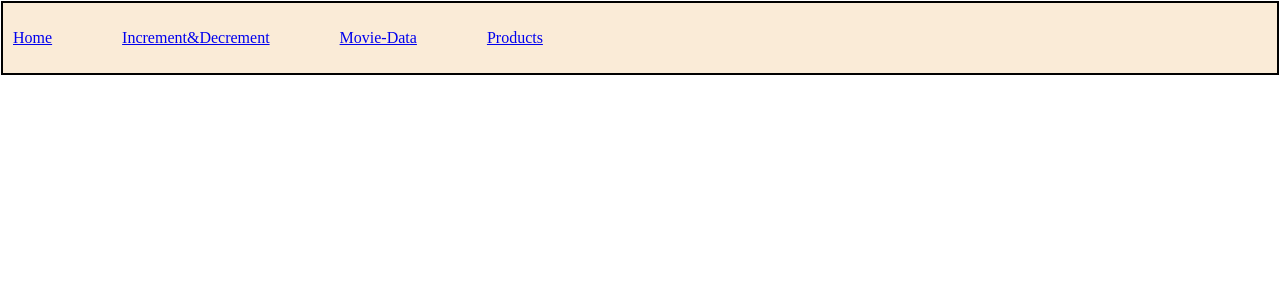
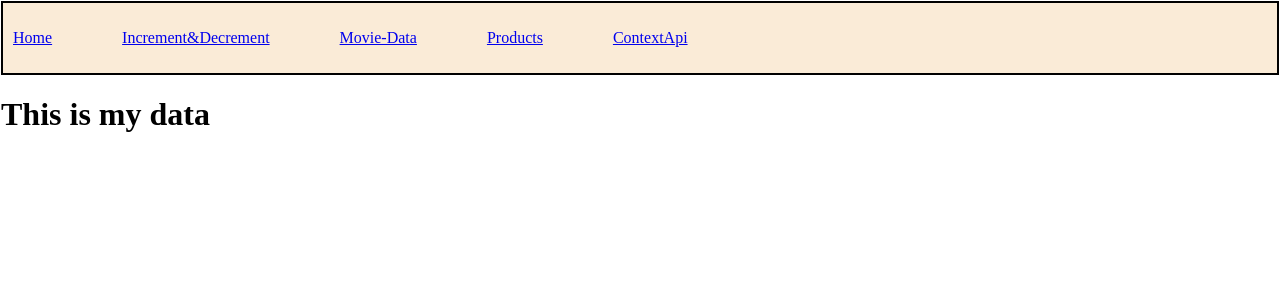
Before and after one commit to Shmmi/My-React-Practice, a React (Vite) app: page /context in a window 1280 px wide. Shown: the top 300 px of the page. Built offline with nearby package versions, Linux system fonts and the light colour scheme.

Commit message:
useContext practice

```diff
--- a/src/App.jsx
+++ b/src/App.jsx
@@ -3,11 +3,10 @@ import Number from "./Components/Increment.jsx"
 import Products from "./Components/Products.jsx"
 import Header from "./Components/Header.jsx"
 import {BrowserRouter, Route, Routes } from "react-router-dom"
+import Contextparent from "./Components/Contextparent.jsx"
 
 
 function App() {
-
-
   return (
     <BrowserRouter>
     <>
@@ -16,6 +15,7 @@ function App() {
       <Route path="/inc" element={<Number/>}/>
       <Route path="/movies" element={<Movieparent/>}/>
       <Route path="/products" element={<Products/>}/>
+      <Route path="/context" element={<Contextparent/>}/>
     </Routes>
     </>
     </BrowserRouter>
--- /dev/null
+++ b/src/Components/Contextchild.jsx
@@ -0,0 +1,13 @@
+import React, { useContext } from 'react'
+import { ContextState } from './Contextparent';
+const Contextchild = () => {
+
+const contextData= useContext(ContextState);
+  return (
+    <div>
+      <h1>{contextData}</h1>
+    </div>
+  )
+}
+
+export default Contextchild
--- /dev/null
+++ b/src/Components/Contextparent.jsx
@@ -0,0 +1,23 @@
+import React, { createContext } from 'react'
+import Contextchild from './Contextchild'
+import {useState } from 'react'
+//We use contextApi when we want to render some data feom a single parent to child of child.
+//Means let say there are 4 childs a,b,c,d and we pass the data from parent to d child than we can pass
+//this data by using contextapi directly feom parent to d child
+const ContextState = createContext();
+
+const Contextparent = () => {
+    // const[data,setData] = useState("This is my data")
+    const data = "This is my  data"
+  return (
+    <div>
+        <ContextState.Provider value={data}>
+        <Contextchild/>
+        </ContextState.Provider>
+
+    </div>
+  )
+}
+
+export default Contextparent
+export {ContextState};
--- a/src/Components/Header.css
+++ b/src/Components/Header.css
@@ -18,6 +18,6 @@ body{
 
 }
 .head ul li:hover{
-    background-color:rgb(114, 241, 245);
+    background-color:rgb(214, 114, 245);
     font-size: large;
 }
--- a/src/Components/Header.jsx
+++ b/src/Components/Header.jsx
@@ -10,6 +10,7 @@ const Header = () => {
         <li><NavLink to="/inc">Increment&Decrement</NavLink></li>
         <li><NavLink to="/movies">Movie-Data</NavLink></li>
         <li><NavLink to="/products">Products</NavLink></li>
+        <li><NavLink to="/context">ContextApi</NavLink></li>
       </ul>
     </div>
   )
```
